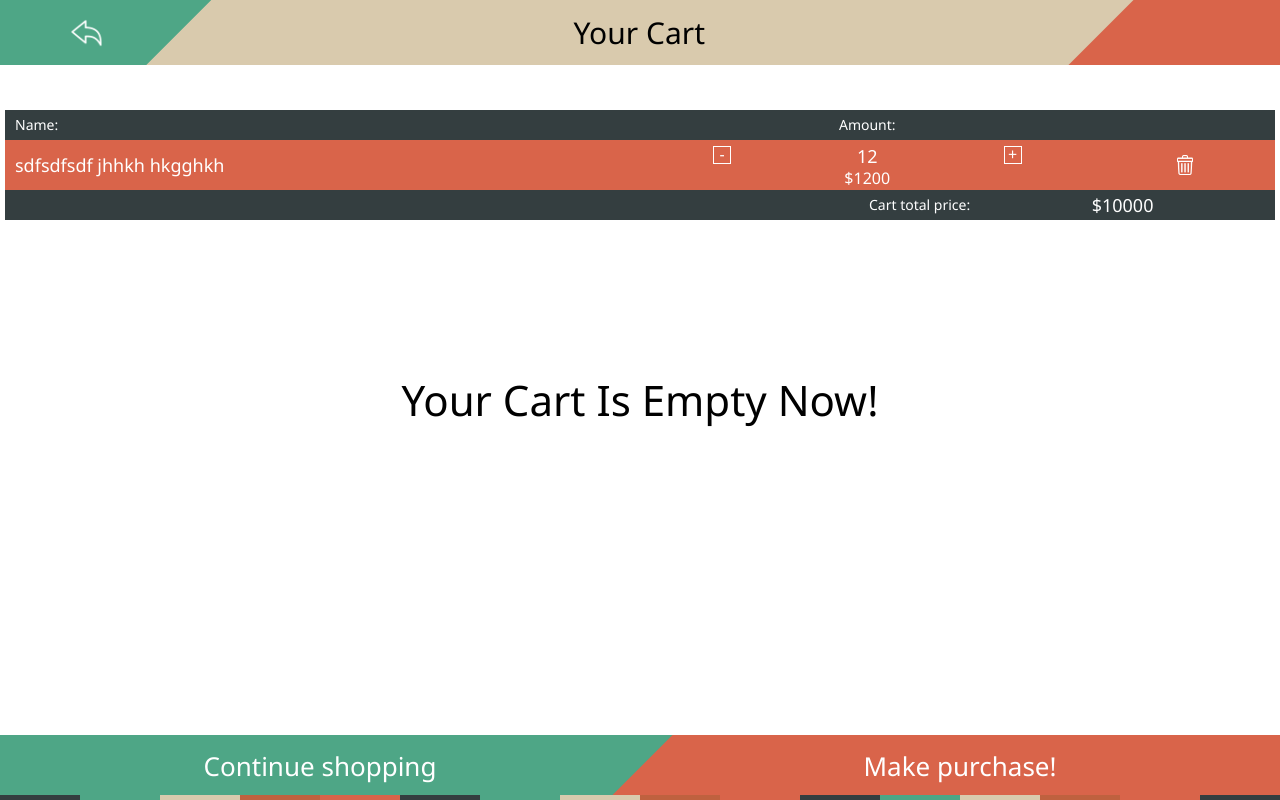
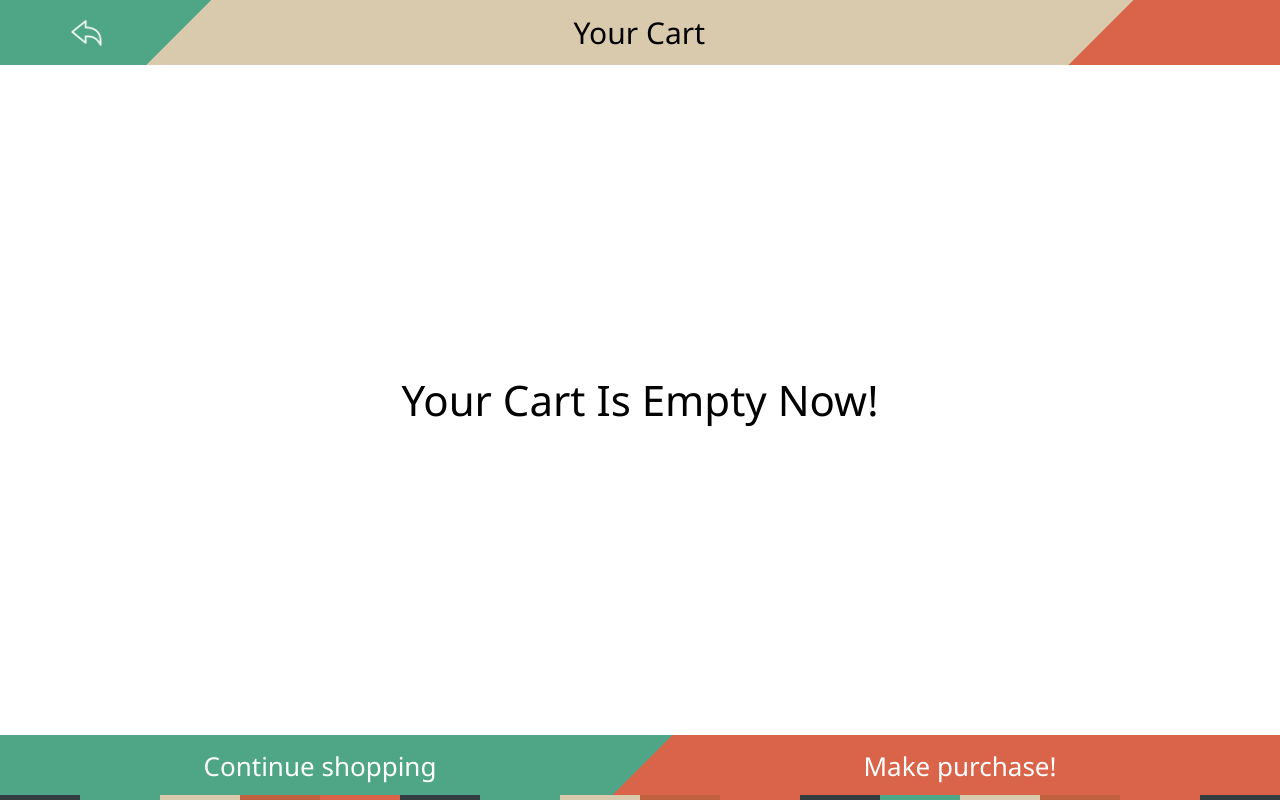
Before and after one commit to CyberCommander94/shopping-cart, a Nuxt app: page /cart in a window 1280 px wide. Built offline with nearby package versions, Linux system fonts and the light colour scheme.

Commit message:
developing cart content

```diff
--- a/pages/cart/index.vue
+++ b/pages/cart/index.vue
@@ -7,7 +7,7 @@
       :total-cost="getTotalPrice"
       :mobile-content-scroll="mobileContentScrollComputed"
     />
-    <div class="cart-content">
+    <div v-if="getCartData.length > 0" class="cart-content">
       <div class="cart-content__header">
         <div class="name-cell">Name:</div>
         <div class="amount-cell">Amount:</div>
@@ -15,15 +15,21 @@
       </div>
       <div class="cart-content__main">
         <div class="main-content-wrapper">
-          <div class="order-row">
-            <div class="name-cell">sdfsdfsdf jhhkh hkgghkh</div>
+          <div
+            v-for="(item, index) in getCartData"
+            :key="index"
+            class="order-row"
+          >
+            <div class="name-cell">{{ item.name }}</div>
             <div class="amount-cell">
               <div class="amount-cell__controls">
                 <div class="div-amount">-</div>
-                <span class="total-amount">12</span>
+                <span class="total-amount">{{ item.amount }}</span>
                 <div class="add-amount">+</div>
               </div>
-              <div class="amount-cell__total">$1200</div>
+              <div class="amount-cell__total">
+                ${{ item.amount * item.cost }}
+              </div>
             </div>
             <div class="delete-btn-cell">
               <div class="delete-btn-cell__delete-button"></div>
@@ -33,7 +39,7 @@
       </div>
       <div class="cart-content__footer">
         <div>Cart total price:</div>
-        <div>$10000</div>
+        <div>${{ getTotalPrice }}</div>
       </div>
     </div>
     <CartFooterComponent />
```
